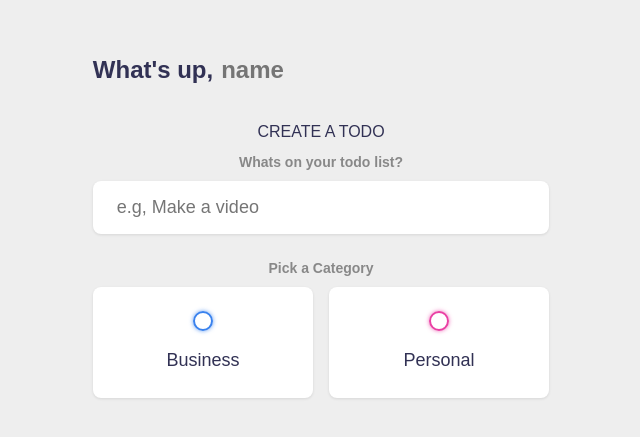
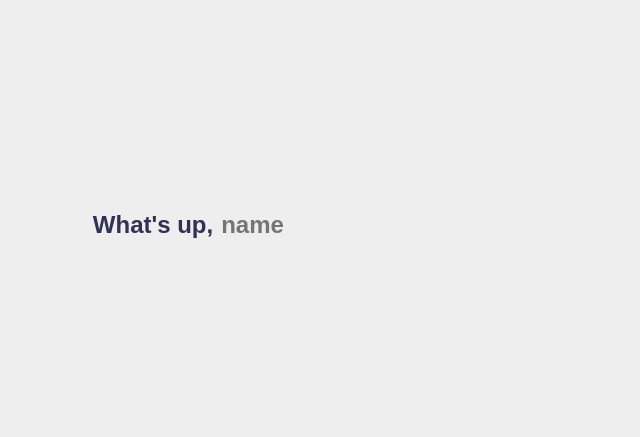
Before and after one commit to Jqueza13/Todo-app, a Vue app: page / in a window 1280 px wide. Shown: the part 175-612 px from the top of the page, without its empty margins (319-959 px from the left). Built offline with nearby package versions, Linux system fonts and the light colour scheme.

Commit message:
First commit

```diff
--- a/src/App.vue
+++ b/src/App.vue
@@ -1,23 +1,7 @@
 <script setup>
 import {ref} from 'vue'
-const todos = ref([])
+
 const name = ref('')
-const input_content = ref ('')
-const input_category = ref(null)
-
-const addTodo = () => {
-  if(input_content.value.trim() === '' || input_category.value == null) {
-    return
-  }
-
-  todos.value.push({
-    content: input_content.value,
-  })
-  input_content.value = ''
-  //console.log(todos)
-
-}
-
 </script>
 
 <template>
@@ -30,28 +14,7 @@ const addTodo = () => {
     </section>
 
     <section class="create-todo">
-      <h3>CREATE A TODO</h3>
-      <form @submit.prevent="addTodo">
-        <h4>Whats on your todo list?</h4>
-        <input type="text" placeholder="e.g, Make a video" v-model="input_content" />
-        <!-- {{ input_content }} -->
 
-        <h4>Pick a Category</h4>
-        <div class="options">
-          <label>
-            <input type="radio" name="category" value="business" v-model="input_category" />
-            <span class="bubble business"></span>
-            <div>Business</div>
-          </label>
-
-          <label>
-            <input type="radio" name="category" value="personal" v-model="input_category" />
-            <span class="bubble personal"></span>
-            <div>Personal</div>
-          </label>
-          {{ input_category }}
-        </div>
-      </form>
     </section>
 
     <section class="todo-list">
```
